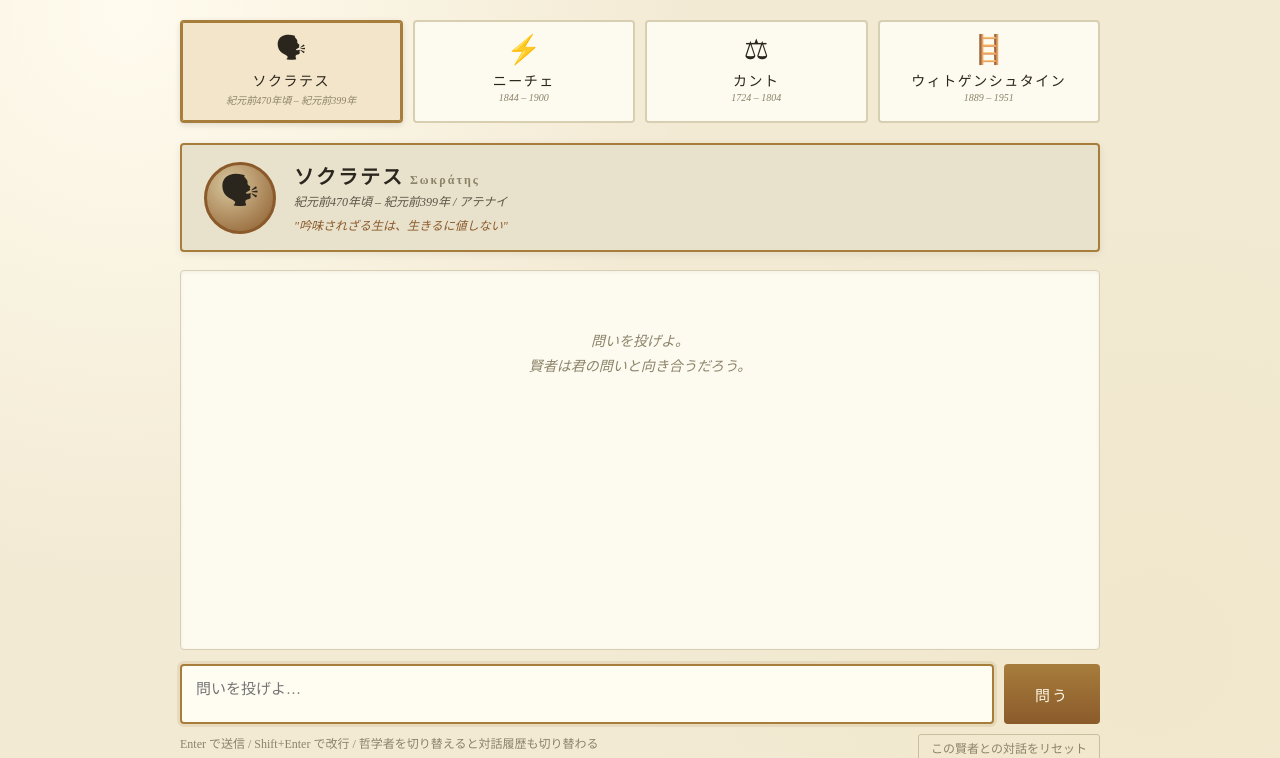
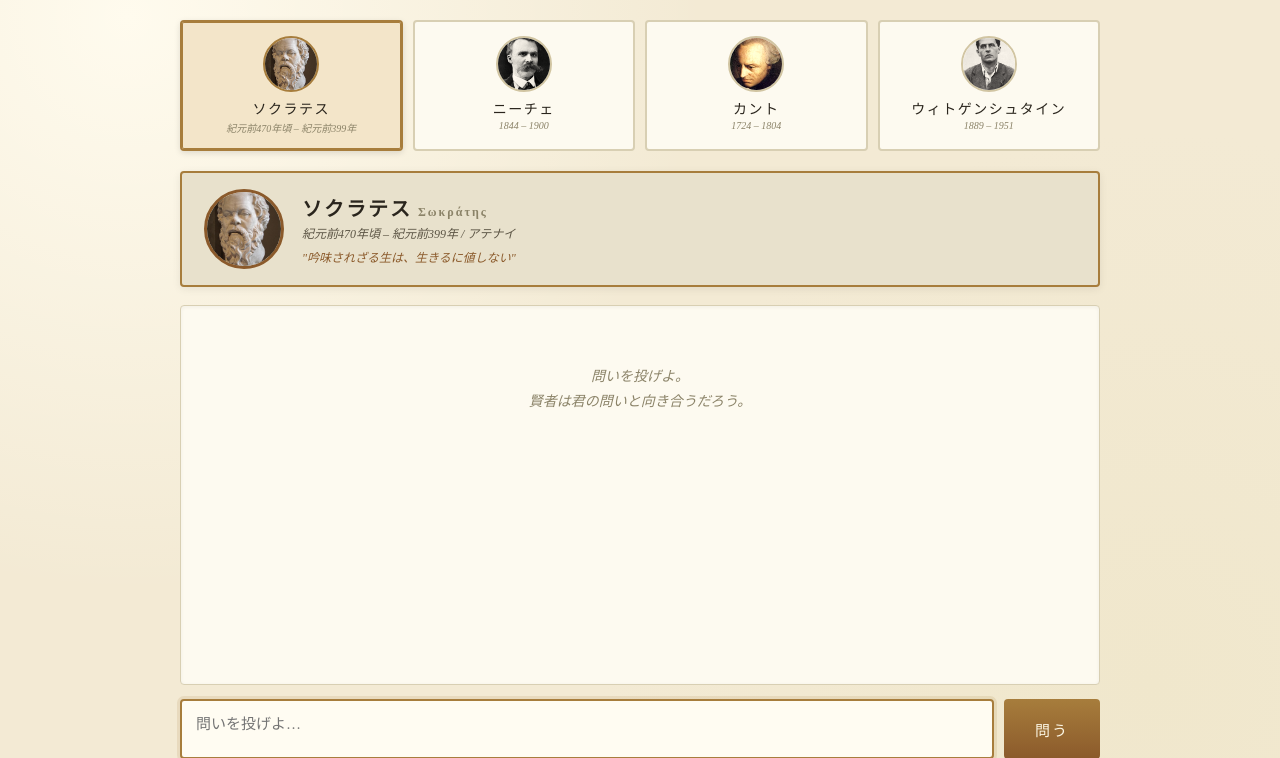
Before and after one commit to souta-yamaguchi/philosopher-arena, a Flask app: page / in a window 1280 px wide. Shown: the part 78-836 px from the top of the page. Run offline with Flask 3, Linux system fonts and the light colour scheme; the visitor is signed in with stand-in values (Sample User, id 1).

Commit message:
Add philosopher portraits

```diff
--- a/app.py
+++ b/app.py
@@ -45,25 +45,25 @@ PHILOSOPHERS = {
         "name": "ソクラテス", "greek": "Σωκράτης",
         "years": "紀元前470年頃 – 紀元前399年 / アテナイ",
         "quote": "吟味されざる生は、生きるに値しない",
-        "avatar": "🗣", "color": "bronze",
+        "avatar": "🗣", "portrait": "socrates.jpg", "color": "bronze",
     },
     "nietzsche": {
         "name": "ニーチェ", "greek": "Friedrich Nietzsche",
         "years": "1844 – 1900 / プロイセン",
         "quote": "神は死んだ。我々が神を殺したのだ",
-        "avatar": "⚡", "color": "crimson",
+        "avatar": "⚡", "portrait": "nietzsche.jpg", "color": "crimson",
     },
     "kant": {
         "name": "カント", "greek": "Immanuel Kant",
         "years": "1724 – 1804 / ケーニヒスベルク",
         "quote": "わが上なる星輝く空と、わが内なる道徳法則",
-        "avatar": "⚖", "color": "navy",
+        "avatar": "⚖", "portrait": "kant.jpg", "color": "navy",
     },
     "wittgenstein": {
         "name": "ウィトゲンシュタイン", "greek": "Ludwig Wittgenstein",
         "years": "1889 – 1951 / ウィーン〜ケンブリッジ",
         "quote": "語りえぬものについては、沈黙せねばならぬ",
-        "avatar": "🪜", "color": "slate",
+        "avatar": "🪜", "portrait": "wittgenstein.jpg", "color": "slate",
     },
 }
 
--- a/templates/index.html
+++ b/templates/index.html
@@ -87,10 +87,22 @@
     box-shadow: inset 0 0 0 1px var(--gold), 0 2px 6px rgba(0,0,0,0.12);
   }
   .selector .icon {
-    font-size: 28px;
-    line-height: 1;
-    margin-bottom: 6px;
+    width: 56px;
+    height: 56px;
+    margin: 0 auto 6px;
+    border-radius: 50%;
+    object-fit: cover;
+    border: 2px solid #c9bf9f;
+    display: block;
+    filter: sepia(0.15);
   }
+  .card.active .icon {
+    border-color: var(--gold);
+    filter: none;
+  }
+  .card[data-color="crimson"].active .icon { border-color: var(--crimson); }
+  .card[data-color="navy"].active .icon { border-color: var(--navy); }
+  .card[data-color="slate"].active .icon { border-color: var(--slate); }
   .selector .pname {
     font-size: 14px;
     letter-spacing: 1.5px;
@@ -126,20 +138,16 @@
   .philosopher-card.slate   { border-color: var(--slate); background: #e2e5eb; }
 
   .philosopher-card .bust {
-    width: 72px;
-    height: 72px;
+    width: 80px;
+    height: 80px;
     border-radius: 50%;
-    background: radial-gradient(circle at 35% 30%, #d9c89e, #8b5a2b);
-    display: flex;
-    align-items: center;
-    justify-content: center;
-    font-size: 36px;
+    object-fit: cover;
     border: 3px solid var(--bronze);
     flex-shrink: 0;
   }
-  .philosopher-card.crimson .bust { background: radial-gradient(circle at 35% 30%, #e2b5b5, #8b2a2a); border-color: var(--crimson); }
-  .philosopher-card.navy .bust { background: radial-gradient(circle at 35% 30%, #b3c2d9, #1e3a5f); border-color: var(--navy); }
-  .philosopher-card.slate .bust { background: radial-gradient(circle at 35% 30%, #c5cdd9, #4a5568); border-color: var(--slate); }
+  .philosopher-card.crimson .bust { border-color: var(--crimson); }
+  .philosopher-card.navy .bust    { border-color: var(--navy); }
+  .philosopher-card.slate .bust   { border-color: var(--slate); }
 
   .philosopher-card .info h2 {
     margin: 0 0 2px;
@@ -346,7 +355,7 @@
   <div class="selector" id="selector">
     {% for key, p in philosophers.items() %}
     <div class="card" data-id="{{ key }}" data-color="{{ p.color }}" onclick="selectPhilosopher('{{ key }}')">
-      <div class="icon">{{ p.avatar }}</div>
+      <img class="icon" src="/static/philosophers/{{ p.portrait }}" alt="{{ p.name }}">
       <div class="pname">{{ p.name }}</div>
       <div class="pyears">{{ p.years.split('/')[0].strip() }}</div>
     </div>
@@ -354,7 +363,7 @@
   </div>
 
   <div id="philosopher-card" class="philosopher-card">
-    <div class="bust" id="bust">🗣</div>
+    <img class="bust" id="bust" src="/static/philosophers/socrates.jpg" alt="">
     <div class="info">
       <h2 id="pname">ソクラテス<span class="gk" id="pgreek">Σωκράτης</span></h2>
       <p id="pyears">紀元前470年頃 – 紀元前399年 / アテナイ</p>
@@ -406,7 +415,7 @@ function selectPhilosopher(key) {
   const p = PHILOSOPHERS[key];
   const card = document.getElementById('philosopher-card');
   card.className = 'philosopher-card ' + p.color;
-  document.getElementById('bust').textContent = p.avatar;
+  document.getElementById('bust').src = '/static/philosophers/' + p.portrait;
   document.getElementById('pname').childNodes[0].textContent = p.name;
   document.getElementById('pgreek').textContent = p.greek;
   document.getElementById('pyears').textContent = p.years;
@@ -417,16 +426,18 @@ function selectPhilosopher(key) {
 }
 
 function addMessage(role, name, text, color) {
-  // Clear initial prompt if present
-  if (chat.querySelector('.initial-prompt')) {
-    chat.innerHTML = '';
+  if (chat.querySelector('.initial-prompt')) chat.innerHTML = '';
+  const msg = document.createElement('div');
+  msg.className = role === 'user' ? 'msg user' : 'msg ai ' + color;
+  let avatarHtml;
+  if (role === 'user') {
+    avatarHtml = '<div class="avatar">👤</div>';
+  } else {
+    const p = PHILOSOPHERS[current];
+    avatarHtml = `<img class="avatar" src="/static/philosophers/${p.portrait}" alt="${p.name}">`;
   }
-  const msg = document.createElement('div');
-  const cls = role === 'user' ? 'msg user' : 'msg ai ' + color;
-  msg.className = cls;
-  const avatar = role === 'user' ? '👤' : PHILOSOPHERS[current].avatar;
   msg.innerHTML = `
-    <div class="avatar">${avatar}</div>
+    ${avatarHtml}
     <div style="max-width:75%">
       <div class="name">${name}</div>
       <div class="bubble"><div class="text"></div></div>
```
Also changed, not shown: other parts of templates/index.html (+11 -10 lines), static/philosophers/kant.jpg (added), static/philosophers/nietzsche.jpg (added), static/philosophers/socrates.jpg (added), static/philosophers/wittgenstein.jpg (added).
